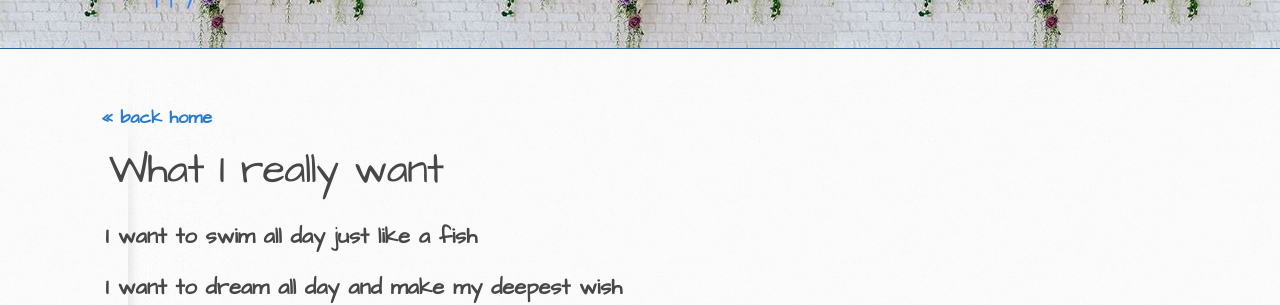
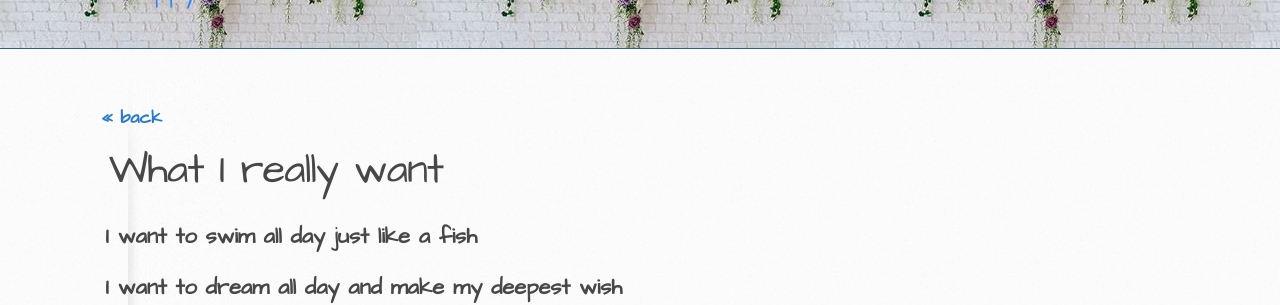
Before and after one commit to itcraftme/itcraftme, a Jekyll site: the page built from poem/4th.md, in a window 1280 px wide. Shown: the part 186-491 px from the top of the page. Built offline with Jekyll 4.4.1, drawn with Linux system fonts in a browser that asks for light colours; our own code applies the rules of GitHub Pages for plain Markdown files.

Commit message:
Update 4th.md

```diff
--- a/poem/4th.md
+++ b/poem/4th.md
@@ -1,4 +1,4 @@
-###  [<< back home](../docs/me/pickups.md)
+###  [<< back](../docs/me/pickups.md)
 # What I really want
 ## I want to swim all day just like a fish
 ## I want to dream all day and make my deepest wish
```
